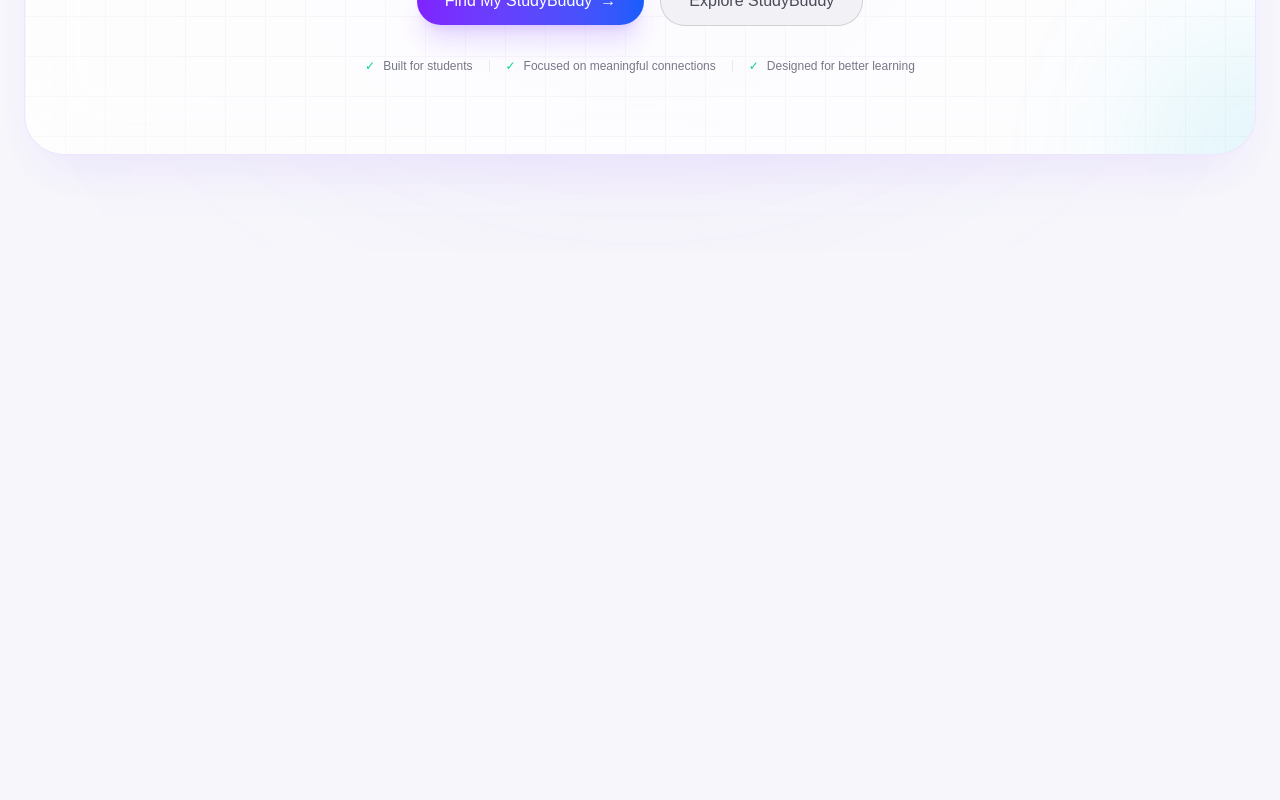
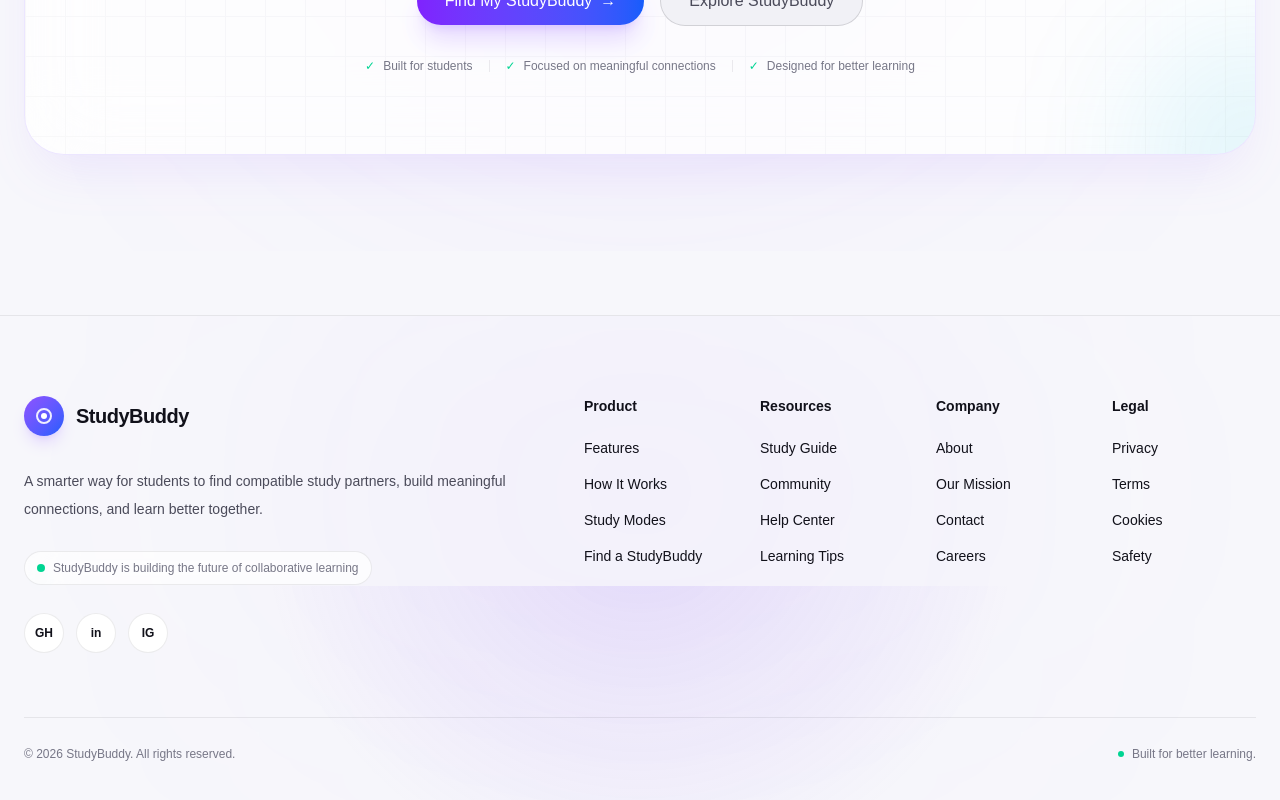
Before and after one commit to KmShoyab/StudyBuddy, a Next.js app in the folder frontend/: page / in a window 1280 px wide. Shown: the part 6614-7414 px from the top of the page. Before the commit the page ends 6865 px from the top, so only its background shows below. Built offline with nearby package versions, Linux system fonts and the light colour scheme.

Commit message:
Complete the public-facing navigation architecture

```diff
--- a/frontend/app/page.tsx
+++ b/frontend/app/page.tsx
@@ -8,6 +8,7 @@
 import StudyModes from "@/components/StudyModes";
 import Testimonials from "@/components/Testimonials";
 import FinalCTA from "@/components/FinalCTA";
+import Footer from "@/components/Footer";
 export default function Home() {
   return (
     <main className="min-h-screen w-full max-w-full overflow-x-hidden">
@@ -65,6 +66,7 @@
       <StudyModes />
       <Testimonials />
       <FinalCTA />
+      <Footer />
     </main>
   );
 }
--- /dev/null
+++ b/frontend/components/Footer.tsx
@@ -0,0 +1,131 @@
+const footerGroups = [
+  {
+    title: "Product",
+    links: ["Features", "How It Works", "Study Modes", "Find a StudyBuddy"],
+  },
+  {
+    title: "Resources",
+    links: ["Study Guide", "Community", "Help Center", "Learning Tips"],
+  },
+  {
+    title: "Company",
+    links: ["About", "Our Mission", "Contact", "Careers"],
+  },
+  {
+    title: "Legal",
+    links: ["Privacy", "Terms", "Cookies", "Safety"],
+  },
+];
+
+export default function Footer() {
+  return (
+    <footer className="relative mt-16 overflow-hidden border-t border-[var(--border)]">
+      {/* Ambient background */}
+      <div className="pointer-events-none absolute left-1/2 top-0 -z-10 h-[350px] w-[700px] -translate-x-1/2 rounded-full bg-violet-500/5 blur-[140px]" />
+
+      {/* Main footer */}
+      <div className="mx-auto max-w-7xl px-6 py-16 sm:py-20">
+        <div className="grid gap-14 lg:grid-cols-[1.5fr_2fr]">
+          {/* Brand section */}
+          <div className="max-w-md">
+            {/* Logo */}
+            <a
+              href="/"
+              className="group inline-flex items-center gap-3"
+              aria-label="StudyBuddy home"
+            >
+              <div className="relative flex h-10 w-10 items-center justify-center rounded-xl bg-gradient-to-br from-violet-500 to-blue-600 shadow-lg shadow-violet-500/20 transition-transform duration-300 group-hover:scale-105">
+                <div className="absolute h-4 w-4 rounded-full border-2 border-white/90" />
+
+                <div className="absolute h-1.5 w-1.5 rounded-full bg-white" />
+              </div>
+
+              <span className="theme-text-primary text-xl font-bold tracking-tight">
+                StudyBuddy
+              </span>
+            </a>
+
+            {/* Description */}
+            <p className="theme-text-secondary mt-6 text-sm leading-7">
+              A smarter way for students to find compatible study partners,
+              build meaningful connections, and learn better together.
+            </p>
+
+            {/* Product status */}
+            <div className="mt-7 inline-flex items-center gap-2 rounded-full border border-[var(--border)] bg-[var(--surface)]/70 px-3 py-2 text-xs text-[var(--text-muted)] backdrop-blur-xl">
+              <span className="h-2 w-2 rounded-full bg-emerald-400 shadow-lg shadow-emerald-400/60" />
+
+              StudyBuddy is building the future of collaborative learning
+            </div>
+
+            {/* Social buttons */}
+            <div className="mt-7 flex items-center gap-3">
+              <a
+                href="#"
+                aria-label="GitHub"
+                className="flex h-10 w-10 items-center justify-center rounded-full border border-[var(--border)] bg-[var(--surface)] text-xs font-semibold text-[var(--text-muted)] transition-all duration-300 hover:-translate-y-1 hover:border-violet-400/30 hover:text-[var(--text-primary)]"
+              >
+                GH
+              </a>
+
+              <a
+                href="#"
+                aria-label="LinkedIn"
+                className="flex h-10 w-10 items-center justify-center rounded-full border border-[var(--border)] bg-[var(--surface)] text-xs font-semibold text-[var(--text-muted)] transition-all duration-300 hover:-translate-y-1 hover:border-violet-400/30 hover:text-[var(--text-primary)]"
+              >
+                in
+              </a>
+
+              <a
+                href="#"
+                aria-label="Instagram"
+                className="flex h-10 w-10 items-center justify-center rounded-full border border-[var(--border)] bg-[var(--surface)] text-xs font-semibold text-[var(--text-muted)] transition-all duration-300 hover:-translate-y-1 hover:border-violet-400/30 hover:text-[var(--text-primary)]"
+              >
+                IG
+              </a>
+            </div>
+          </div>
+
+          {/* Navigation groups */}
+          <div className="grid grid-cols-2 gap-x-8 gap-y-12 sm:grid-cols-4">
+            {footerGroups.map((group) => (
+              <div key={group.title}>
+                <h3 className="theme-text-primary text-sm font-semibold">
+                  {group.title}
+                </h3>
+
+                <ul className="mt-5 space-y-3">
+                  {group.links.map((link) => (
+                    <li key={link}>
+                      <a
+                        href="#"
+                        className="text-sm text-[var(--text-muted)] transition-colors duration-200 hover:text-violet-300"
+                      >
+                        {link}
+                      </a>
+                    </li>
+                  ))}
+                </ul>
+              </div>
+            ))}
+          </div>
+        </div>
+
+        {/* Bottom divider */}
+        <div className="mt-16 border-t border-[var(--border)] pt-7">
+          <div className="flex flex-col gap-4 text-xs text-[var(--text-muted)] sm:flex-row sm:items-center sm:justify-between">
+            <p>
+              © {new Date().getFullYear()} StudyBuddy. All rights reserved.
+            </p>
+
+            <div className="flex items-center gap-2">
+              <span className="h-1.5 w-1.5 rounded-full bg-emerald-400" />
+
+              <span>Built for better learning.</span>
+            </div>
+          </div>
+        </div>
+      </div>
+    </footer>
+  );
+}
```
